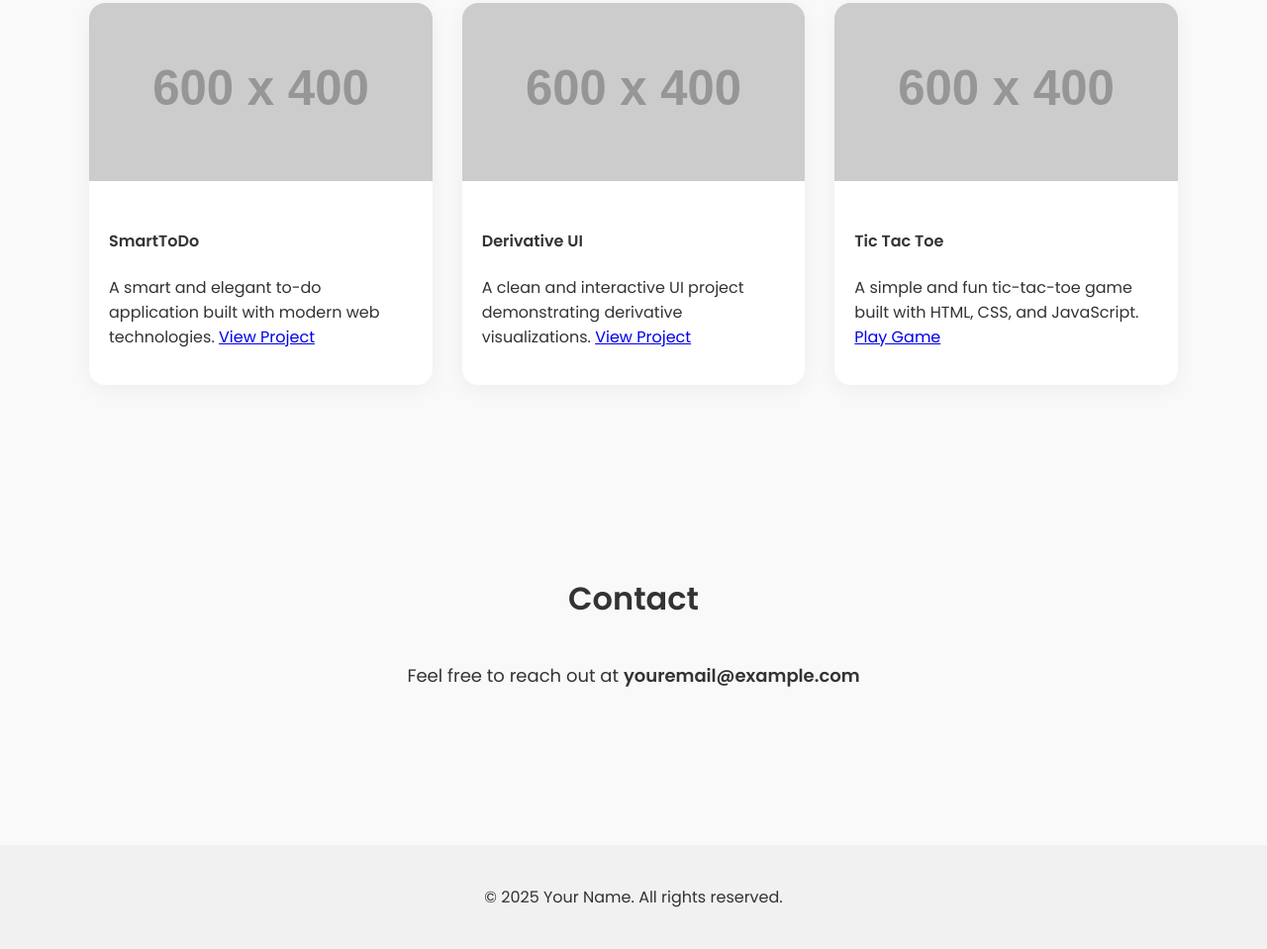
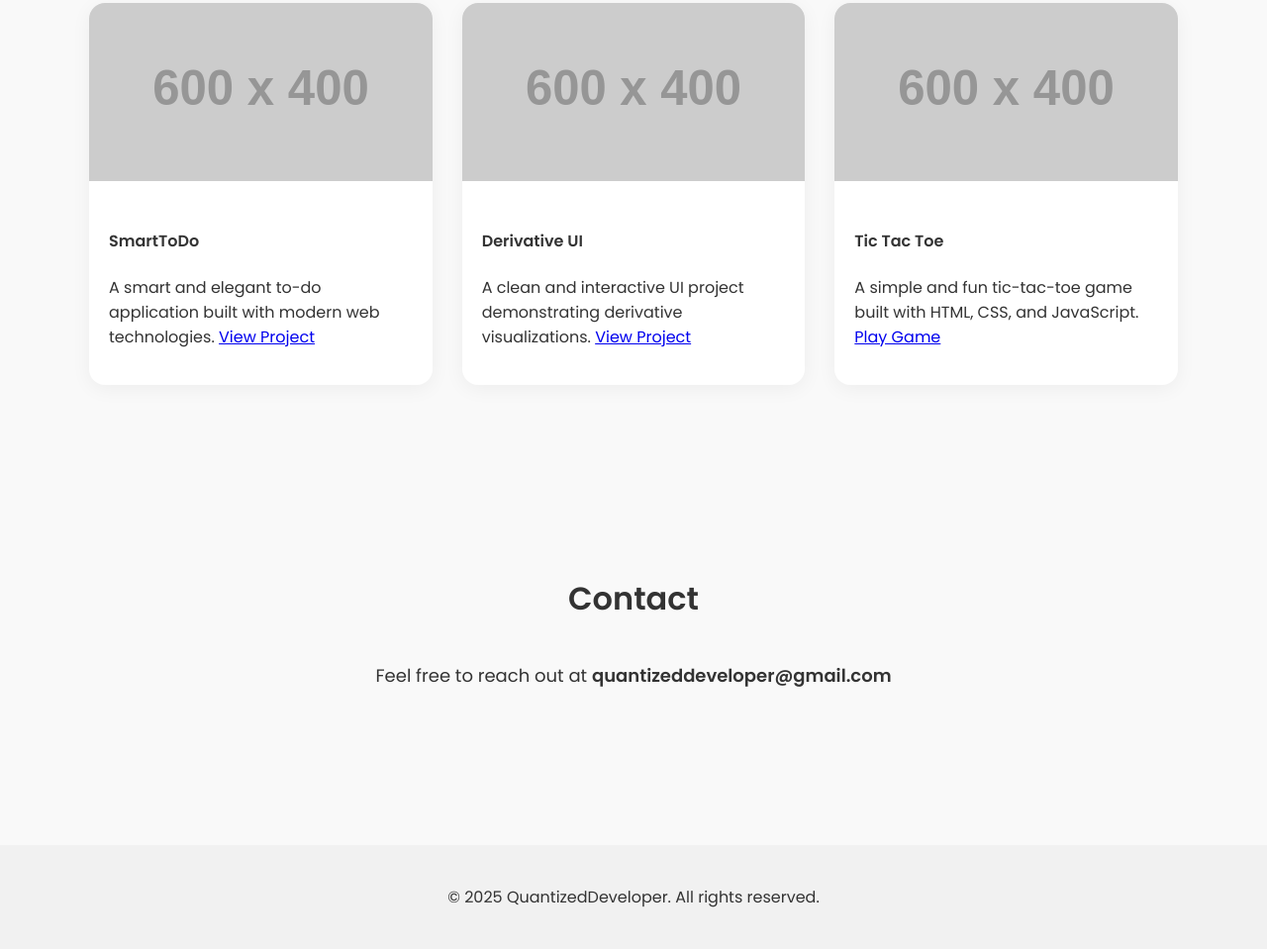
Before and after one commit to QuantizedDeveloper/Portfolio-, a plain HTML site: page index.html in a window 1280 px wide. Shown: the part 1284-2243 px from the top of the page at 99% size. Drawn offline with Linux system fonts and the light colour scheme; placeholder pictures from the web are drawn by us.

Commit message:
Update index.html

```diff
--- a/index.html
+++ b/index.html
@@ -144,11 +144,11 @@
 
   <section id="contact" class="section">
     <h3>Contact</h3>
-    <p style="text-align:center; font-size:18px;">Feel free to reach out at <strong>youremail@example.com</strong></p>
+    <p style="text-align:center; font-size:18px;">Feel free to reach out at <strong>quantizeddeveloper@gmail.com</strong></p>
   </section>
 
   <footer>
-    © 2025 Your Name. All rights reserved.
+    © 2025 QuantizedDeveloper. All rights reserved.
   </footer>
 </body>
 </html>
```
